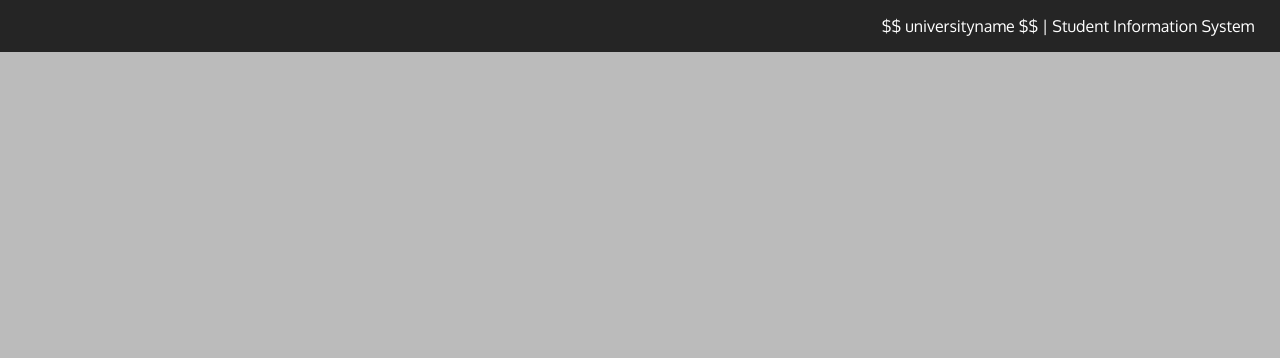
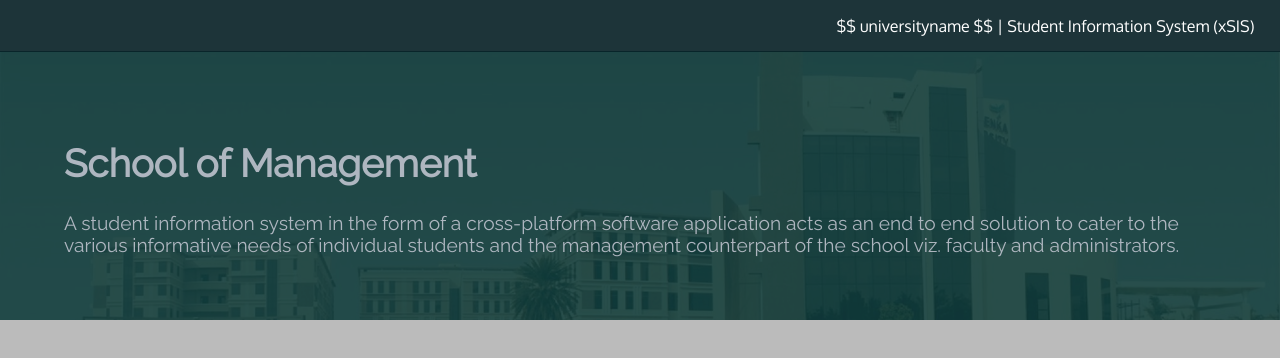
Before and after one commit to gdgu/exudos-webapp, a website: page htdocs/index.html in a window 1280 px wide. Drawn offline with Linux system fonts and the light colour scheme.

Commit message:
Added dockerfile to make repository docker build compliant, changes to homepage

```diff
--- a/htdocs.json
+++ b/htdocs.json
@@ -22,5 +22,9 @@
     "/404.html": {
         "type": "text/html",
         "encoding": "utf8"
+    },
+    "/images/a.jpg": {
+        "type": "image/jpg",
+        "encoding": "binary"
     }
 }
--- a/htdocs/base.css
+++ b/htdocs/base.css
@@ -8,7 +8,7 @@ body {
     font-family: 'Oxygen';
 }
 div.top {
-    background-color: rgba(0, 0, 0, 0.8);
+    background-color: rgba(6, 33, 39, 0.87);
     position: fixed;
     top: 0;
     text-align: right;
@@ -18,7 +18,20 @@ div.top {
     width: 96%;
     padding-top: 1em;
     padding-bottom: 1em;
+    z-index: 1;
 }
-h1,p {
-    margin: 2%;
+div.lay {
+    width: 100%;
+    background-image: url(images/a.jpg);
+    background-size: cover;
+    background-position: center;
+    background-repeat: no-repeat;
 }
+div.overlay {
+    color: rgba(210, 210, 223, 0.8);
+    width: 90%;
+    background-color: rgba(17, 59, 57, 0.9);
+    padding: 5%;
+    font-size: 1.2em;
+    font-family: 'Raleway';
+}
--- a/htdocs/index.html
+++ b/htdocs/index.html
@@ -21,7 +21,13 @@
 
     <body>
         <div class="top">
-            $$ universityname $$ | Student Information System
+            $$ universityname $$ | Student Information System (xSIS)
+        </div>
+        <div class="lay">
+            <div class="overlay">
+                <h1>School of Management</h1>
+                A student information system in the form of a cross-platform software application acts as an end to end solution to cater to the various informative needs of individual students and the management counterpart of the school viz. faculty and administrators.
+            </div>
         </div>
     </body>
 </html>
--- /dev/null
+++ b/unittest.js
@@ -0,0 +1,4 @@
+var assert = require('assert');
+
+const webroot = __dirname + '/htdocs';
+const htdocs = JSON.parse(fs.readFileSync('htdocs.json', 'utf8'));
```
Also changed, not shown: htdocs/images/a.jpg (added), 2 other files.
